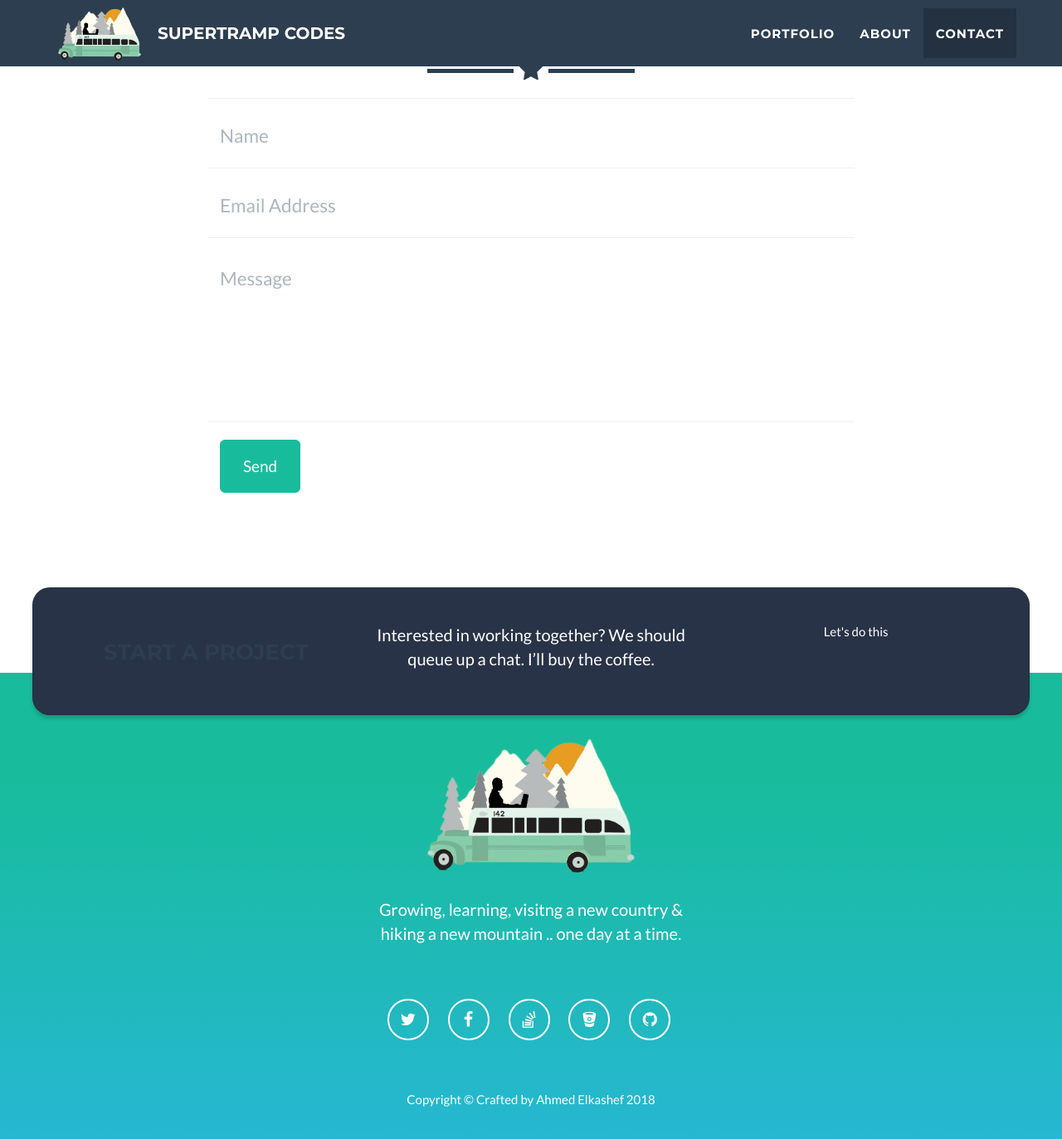
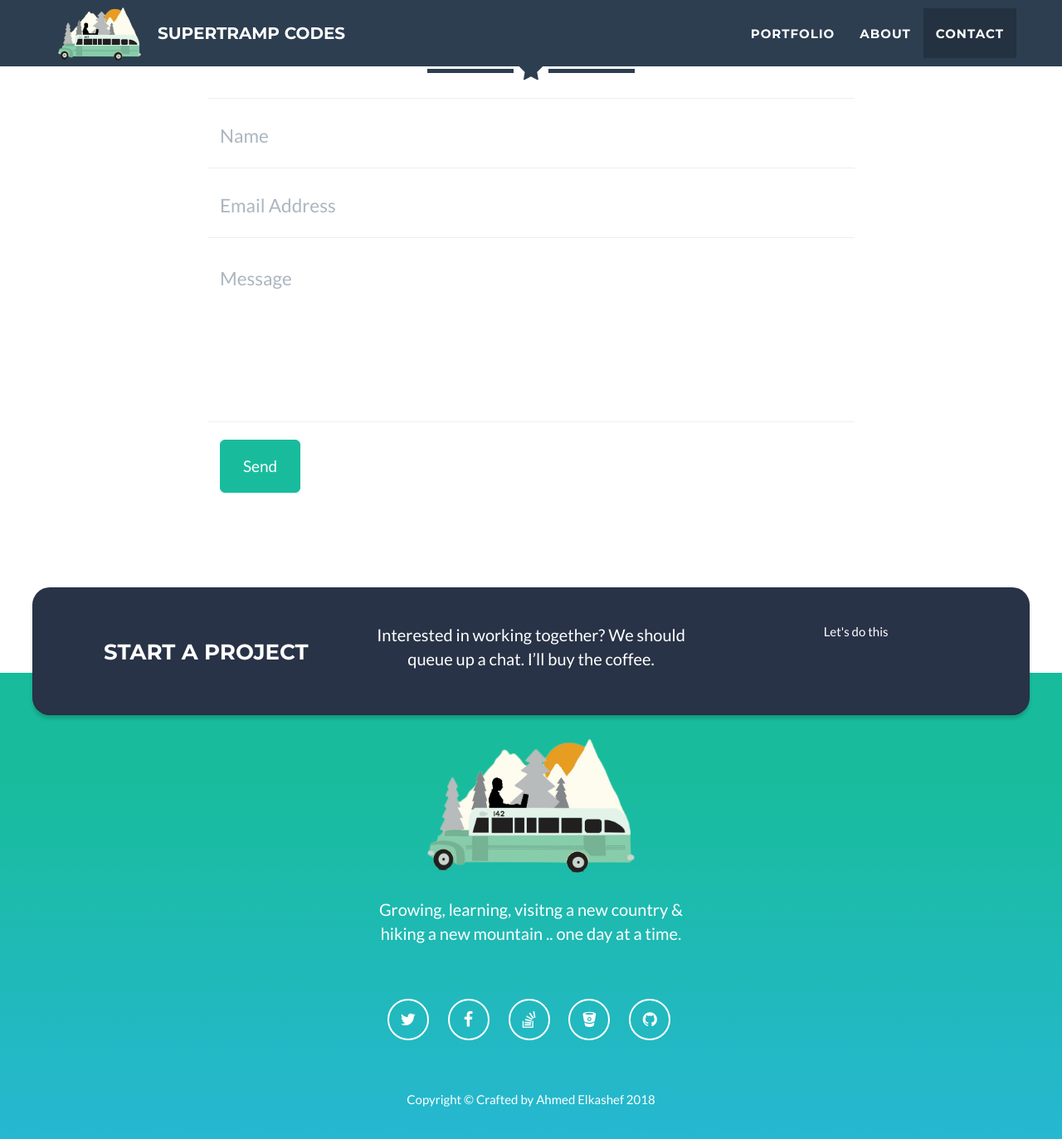
Before and after one commit to Ahmed-Elkashef/Ahmed-Elkashef.github.io, a Jekyll site: the page built from index.html, in a window 1280 px wide and 1400 px high, scrolled down 3973 px. Shown: the top 1373 px of the window at 83% size. Built offline with Jekyll 4.4.1, drawn with Linux system fonts in a browser that asks for light colours.

Commit message:
Update main.css

```diff
--- a/_includes/css/main.css
+++ b/_includes/css/main.css
@@ -617,7 +617,7 @@ footer .list-inline>li {
     padding: .75rem;
     text-align: center;
 }
-#upwork-box .columns .column h1, #upwork-box .columns .column p{
+#upwork-box .columns .column h3, #upwork-box .columns .column p{
     color: white;
 }
 #upwork-box .columns .column a {
```
